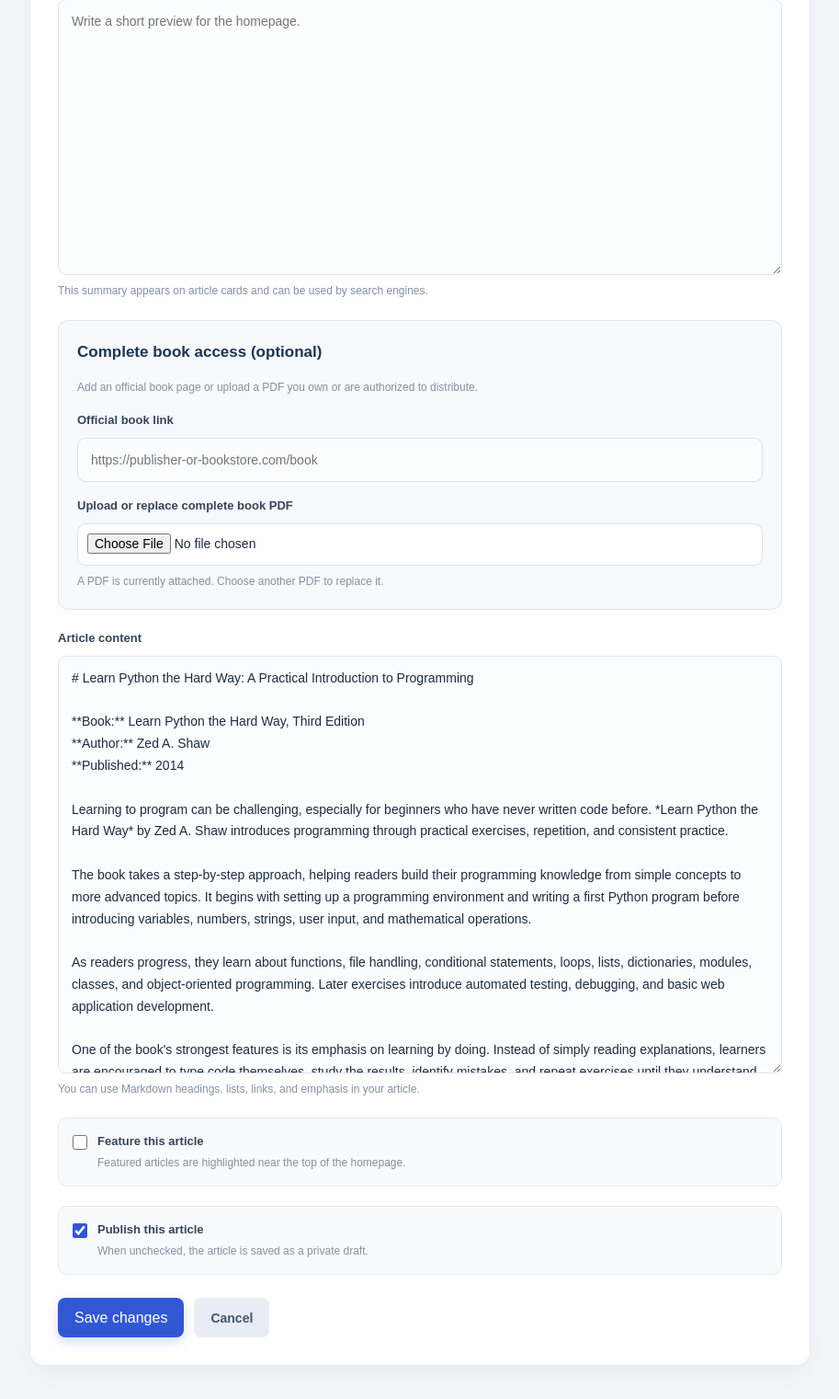
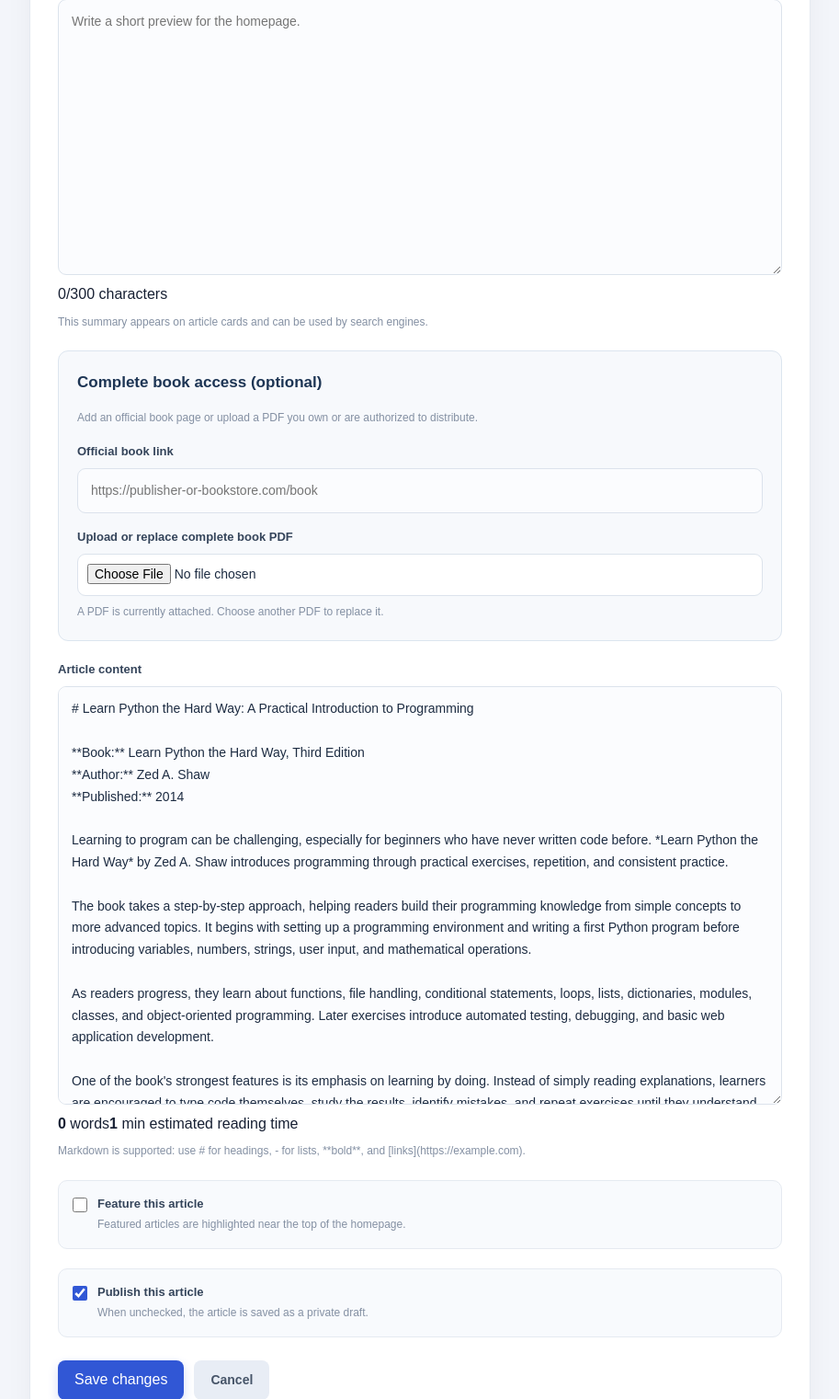
Before and after one commit to ugochi74/personal-blog, a Flask app: page /admin/articles/learn-python-the-hard-way/edit in a window 1280 px wide. Shown: the part 499-2020 px from the top of the page at 92% size, without its empty margins (183-1096 px from the left). Run offline with Flask 3, Linux system fonts and the light colour scheme; the visitor is signed in with stand-in values (Sample User, id 1); parts of the project's set-up code (start-up, migrations or seed data) failed here and were passed over.

Commit message:
Add live writing statistics to edit_article.html

```diff
--- a/templates/admin/edit_article.html
+++ b/templates/admin/edit_article.html
@@ -1,6 +1,7 @@
 {% extends "base.html" %}
 
-{% block title %}Edit Article | My Personal Blog{% endblock %}
+{% block title %}Edit Article | My Personal Blog<script src="{{ url_for('static', filename='js/admin-editor.js') }}" defer></script>
+{% endblock %}
 {% block body_class %}admin-page{% endblock %}
 
 {% block content %}
@@ -38,6 +39,7 @@
         <div class="editor-field">
             <label for="excerpt">Short article summary</label>
             <textarea id="excerpt" name="excerpt" rows="3" maxlength="300" placeholder="Write a short preview for the homepage.">{{ article.excerpt }}</textarea>
+            <p class="editor-counter"><span id="excerpt-count">0</span>/300 characters</p>
             <p class="editor-help">This summary appears on article cards and can be used by search engines.</p>
         </div>
         <div class="book-access-fields">
@@ -60,7 +62,8 @@
         <div class="editor-field">
             <label for="content">Article content</label>
             <textarea id="content" name="content" rows="18" required>{{ article.content }}</textarea>
-            <p class="editor-help">You can use Markdown headings, lists, links, and emphasis in your article.</p>
+            <div class="editor-writing-stats" aria-live="polite"><span><strong id="word-count">0</strong> words</span><span><strong id="reading-estimate">1</strong> min estimated reading time</span></div>
+            <p class="editor-help">Markdown is supported: use # for headings, - for lists, **bold**, and [links](https://example.com).</p>
         </div>
         <label class="publish-option">
             <input type="checkbox" name="featured" {% if article.featured %}checked{% endif %}>
```
